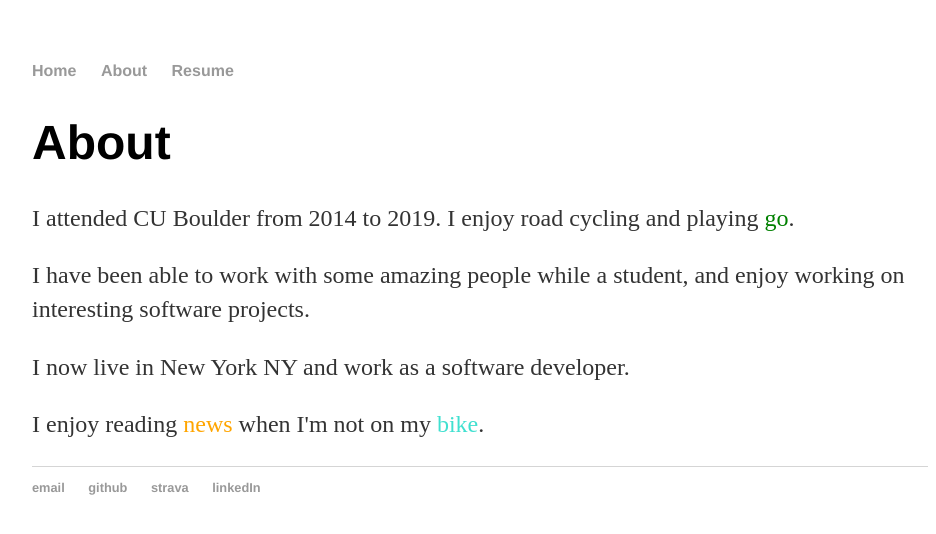
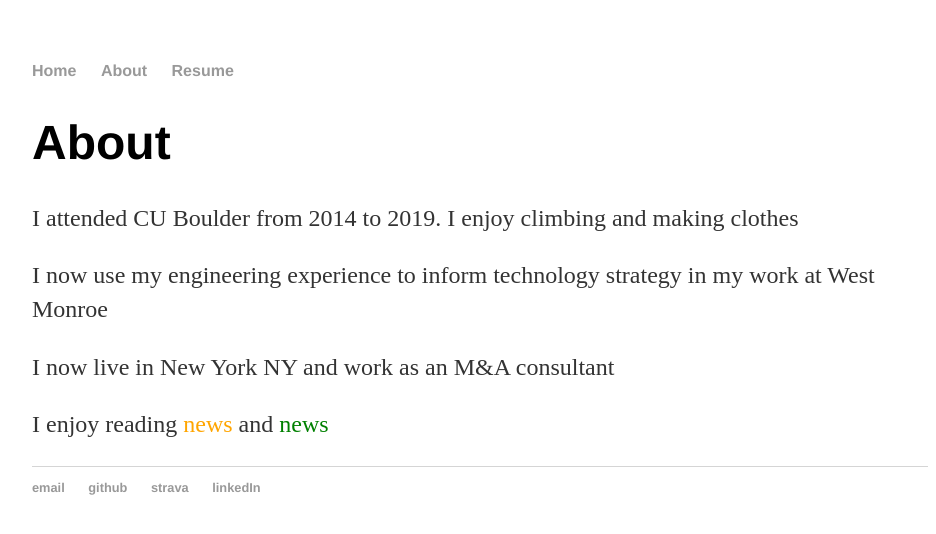
Before and after one commit to joerickard/personalWebsite, a Jekyll site: the page built from about/index.html, in a window 1280 px wide. Shown: the top 534 px of the page, without its empty margins (160-1096 px from the left). Built offline with Jekyll 4.4.1, drawn with Linux system fonts in a browser that asks for light colours.

Commit message:
Update index.html

```diff
--- a/about/index.html
+++ b/about/index.html
@@ -5,8 +5,8 @@ title: About Joe Rickard
 
 		<div class="about">
 			<h1>About</h1>
-			<p>I attended CU Boulder from 2014 to 2019. I enjoy road cycling and playing <a href="https://online-go.com/" style="color:green">go</a>.</p>
-			<p>I have been able to work with some amazing people while a student, and enjoy working on interesting software projects.</p>
-			<p>I now live in New York NY and work as a software developer.</p>
-			<p>I enjoy reading <a href="https://news.ycombinator.com/"style="color:orange"target="_blank">news</a> when I'm not on my <a href="https://www.strava.com/athletes/10227888"style="color:turquoise"target="_blank">bike</a>.</p>
+			<p>I attended CU Boulder from 2014 to 2019. I enjoy climbing and making clothes</p>
+			<p>I now use my engineering experience to inform technology strategy in my work at West Monroe</p>
+			<p>I now live in New York NY and work as an M&A consultant</p>
+			<p>I enjoy reading <a href="https://news.ycombinator.com/"style="color:orange"target="_blank">news</a> and <a href="https://bloomberg.com"style="color:green"target="_blank">news</a></p>
 		</div>
```
